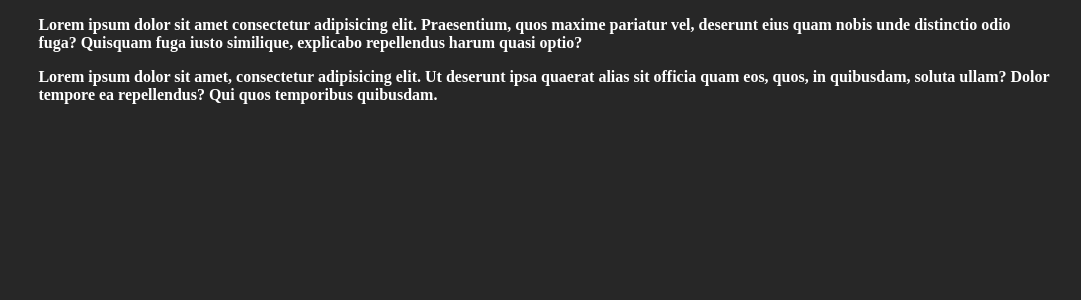
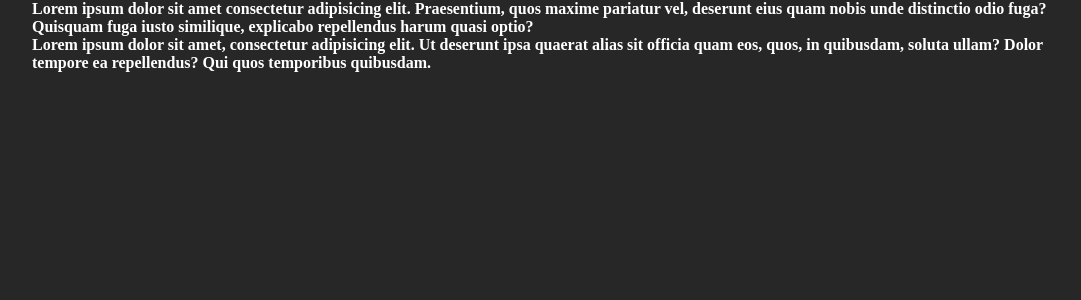
Before and after one commit to amirukic/Sass_exercises, a React (Create React App) app: page / in a window 1280 px wide. Shown: the top 300 px of the page, without its empty margins (96-1177 px from the left). Built offline with nearby package versions, Linux system fonts and the light colour scheme.

Commit message:
function_sass

```diff
--- a/src/App.js
+++ b/src/App.js
@@ -1,4 +1,4 @@
-import './App.scss'
+import './scss/App.scss'
 import Home from './Home'
 function App() {
   return (
--- a/src/App.scss
+++ /dev/null
@@ -1,25 +0,0 @@
-$primary-color: #272727;
-$accent-color: #ff652f;
-$text-color: #fff;
-$font-weights:(
-  "regular":400,
-  "medium":500,
-  "bold":600
-);
-
-body {
-  background: $primary-color;
-  color: $text-color;
-}
-.main{
-  width: 80%;
-  margin: 0 auto;
-
-  #{&}_paragraph{
-    font-weight: map-get($font-weights,bold );
-
-    &:hover{
-      color: pink;
-    }
-  }
-}
--- /dev/null
+++ b/src/scss/App.scss
@@ -0,0 +1,23 @@
+@import "./resets";
+@import "./variables";
+
+@function weight($weight-name){
+  @return map-get($font-weights, $weight-name )
+}
+
+body {
+  background: $primary-color;
+  color: $text-color;
+}
+.main{
+  width: 80%;
+  margin: 0 auto;
+
+  #{&}_paragraph{
+    font-weight: weight(bold);
+
+    &:hover{
+      color: pink;
+    }
+  }
+}
--- /dev/null
+++ b/src/scss/_resets.scss
@@ -0,0 +1,5 @@
+* {
+    box-sizing: border-box;
+    margin: 0;
+    padding: 0;
+}
--- /dev/null
+++ b/src/scss/_variables.scss
@@ -0,0 +1,8 @@
+$primary-color: #272727;
+$accent-color: #ff652f;
+$text-color: #fff;
+$font-weights:(
+  "regular":400,
+  "medium":500,
+  "bold":600
+);
```
